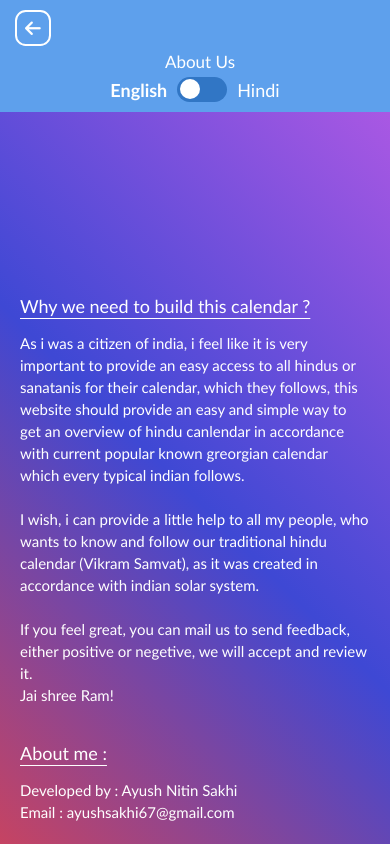
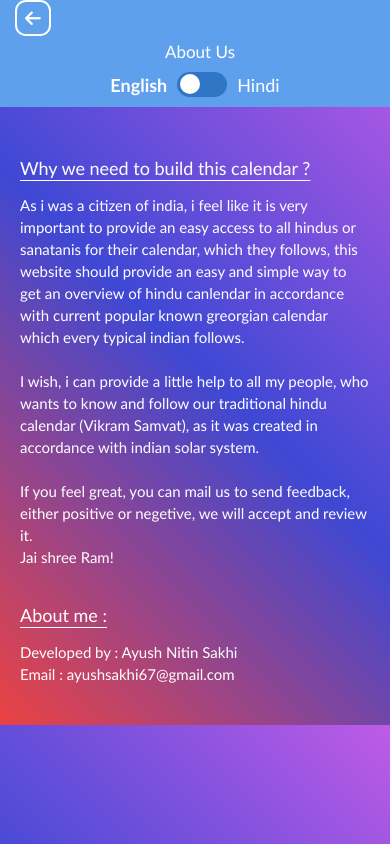
Before and after one commit to ayushsakhi/Vikram-Calendar, a plain HTML site: page About-us/index.html in a window 390 px wide. Shown: the top 844 px of the page. Drawn offline with Linux system fonts and the light colour scheme.

Commit message:
Update style.css

```diff
--- a/About-us/style.css
+++ b/About-us/style.css
@@ -136,6 +136,8 @@ body{
   .navbar{
     flex-wrap: wrap;                 /* Wrap nav items */
     justify-content: space-between;
+    padding-top: 0px;
+
   }
 
   .title{
@@ -144,13 +146,14 @@ body{
     flex: unset;
     width: 100%;                     /* Title on its own line */
     text-align: center;
+    margin-top: 5px:
   }
 
   .toggle-container{
     margin-right: 0;
     justify-content: center;
     width: 100%;
-    margin-top: 5px;
+    margin-top: 10px;
   }
 
   .container{
@@ -158,9 +161,8 @@ body{
     width: 100%;
     padding: 20px;
     max-width: 100%;
+    max-height: 100%;
     background: transparent;
-    height: 100vh;
-
   }
 
   .child-container{
```
